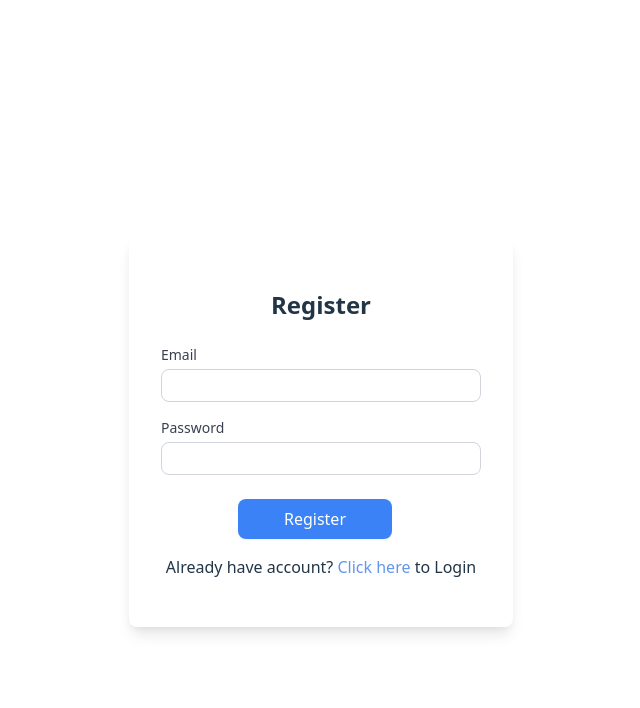
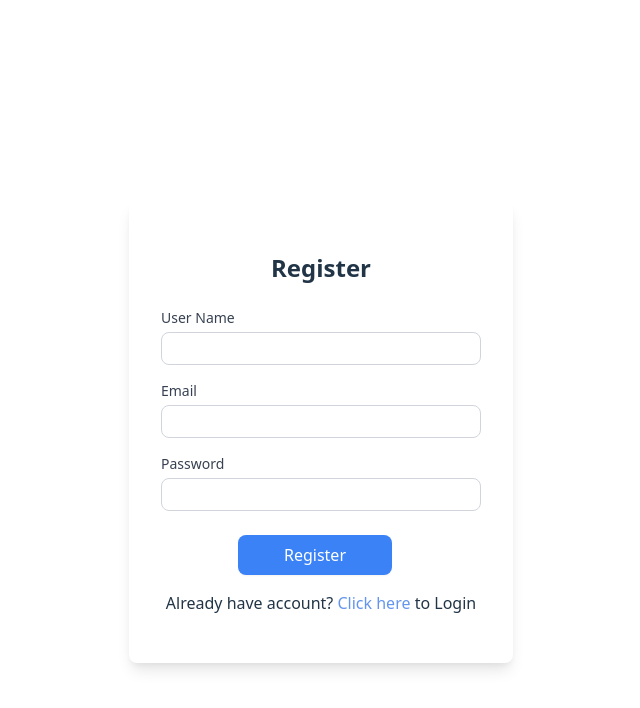
Before and after one commit to khatri-kelashk/frontend-qr-task, a React (Vite) app: page /login in a window 1280 px wide. Both pictures are taken after a click on the button "Click here". Shown: the top 708 px of the page, without its empty margins (319-959 px from the left). Built offline with nearby package versions, Linux system fonts and the light colour scheme; no server answers.

Commit message:
Feat: Login and Register APIs integration

```diff
--- a/src/pages/Auth/Login/index.jsx
+++ b/src/pages/Auth/Login/index.jsx
@@ -1,6 +1,8 @@
 import React, { useState } from 'react';
 import { useNavigate } from "react-router-dom";
-    import { URLS } from "../../../constants/constants";
+import axios from 'axios';
+import { URLS, API_URL } from "../../../constants/constants";
+import { getEmptyHeadersForHttpReq } from "../../../constants/token";
 import '../styles.css'; // Import your CSS file
 
 const Login = () => {
@@ -19,13 +21,12 @@
             password,
           },
           {
-               headers: {
-                 "Content-Type": "application/json",
-                 Authorization: "",
-               },
+            ...getEmptyHeadersForHttpReq(),
           }
         );
-           localStorage.setItem("token", response.data.token);
+        localStorage.setItem("token", response?.data?.token);
+        localStorage.setItem("user_name", response?.data?.user?.user_name);
+        localStorage.setItem("email", response?.data?.user?.email);
         navigate(URLS.DASHBOARD);
       } catch (error) {
         console.error("Error in Login:", error);
@@ -33,9 +34,9 @@
       }
     };
 
-       const NavigateToRegister = () =>{
+    const NavigateToRegister = () => {
       navigate(URLS.REGISTER);
-       }
+    };
 
        return (
            <div className="form-container">
--- a/src/pages/Auth/Register/index.jsx
+++ b/src/pages/Auth/Register/index.jsx
@@ -2,10 +2,12 @@ import React, { useState } from 'react';
 import { useNavigate } from "react-router-dom";
 import axios from 'axios';
 import { URLS, API_URL } from "../../../constants/constants";
+import { getEmptyHeadersForHttpReq } from "../../../constants/token";
 import '../styles.css'; // Import your CSS file
 
 const Register = () => {
     const navigate = useNavigate();
+    const [user_name, setUserName] = useState('');
     const [email, setEmail] = useState('');
     const [password, setPassword] = useState('');
 
@@ -16,18 +18,18 @@ const Register = () => {
         const response = await axios.post(
             `${API_URL}user/register`,
             {
+            user_name,
             email,
             password,
             },
             {
-            headers: {
-                "Content-Type": "application/json",
-                "Authorization": "",
-            },
+            ...getEmptyHeadersForHttpReq(),
             }
         );
-        localStorage.setItem('token', response.data.token);
-        navigate(URLS.DASHBOARD);
+        console.log("response-->",response);
+
+        // localStorage.setItem('token', response.data.token);
+        navigate(URLS.LOGIN);
 
         } catch (error) {
         console.error('Error in Registration:', error)
@@ -44,6 +46,17 @@ const Register = () => {
                <div className="form-card">
                    <h2 className="form-title">Register</h2>
                    <form onSubmit={handleSubmit}>
+                       <div className="form-group">
+                           <label htmlFor="user_name" className="form-label">User Name</label>
+                           <input
+                               type="user_name"
+                               id="user_name"
+                               value={user_name}
+                               onChange={(e) => setUserName(e.target.value)}
+                               required
+                               className="form-input"
+                           />
+                       </div>
                        <div className="form-group">
                            <label htmlFor="email" className="form-label">Email</label>
                            <input
```
Lines whose indentation alone changed are shown as unchanged.
